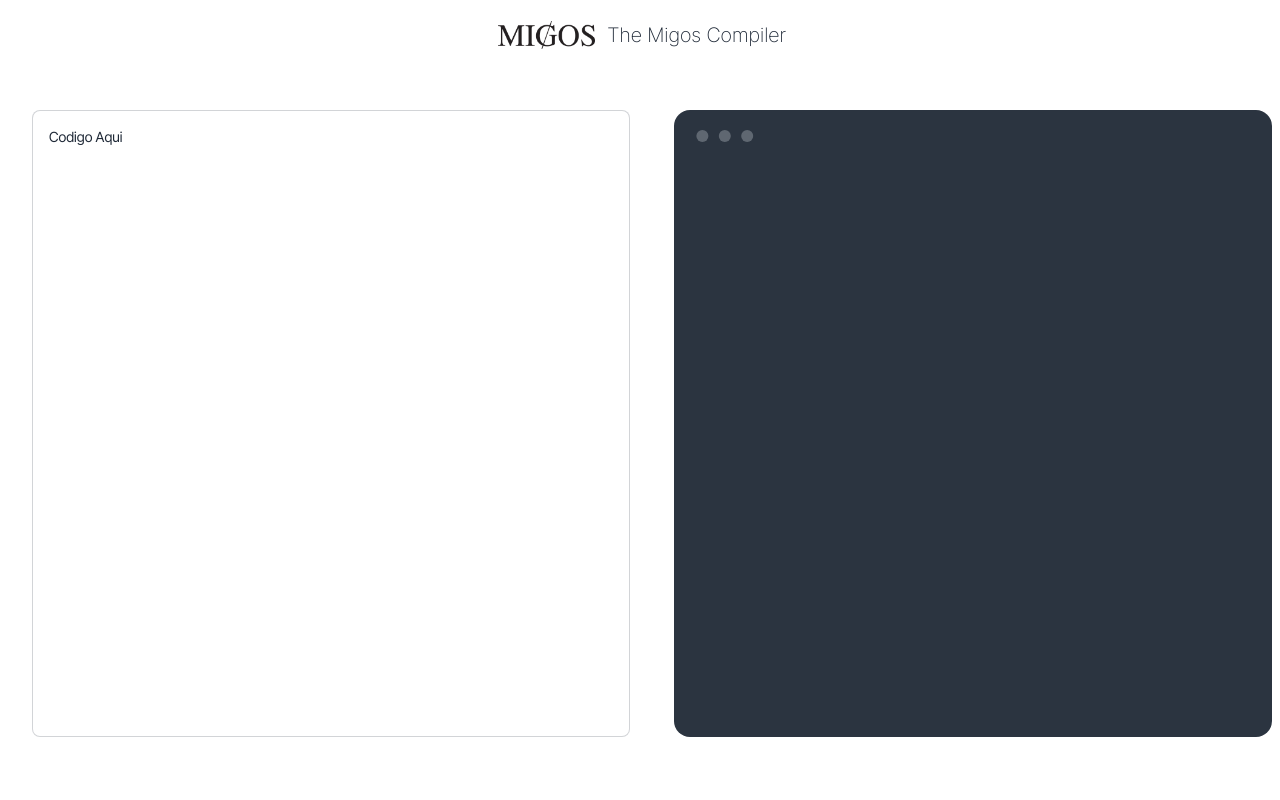
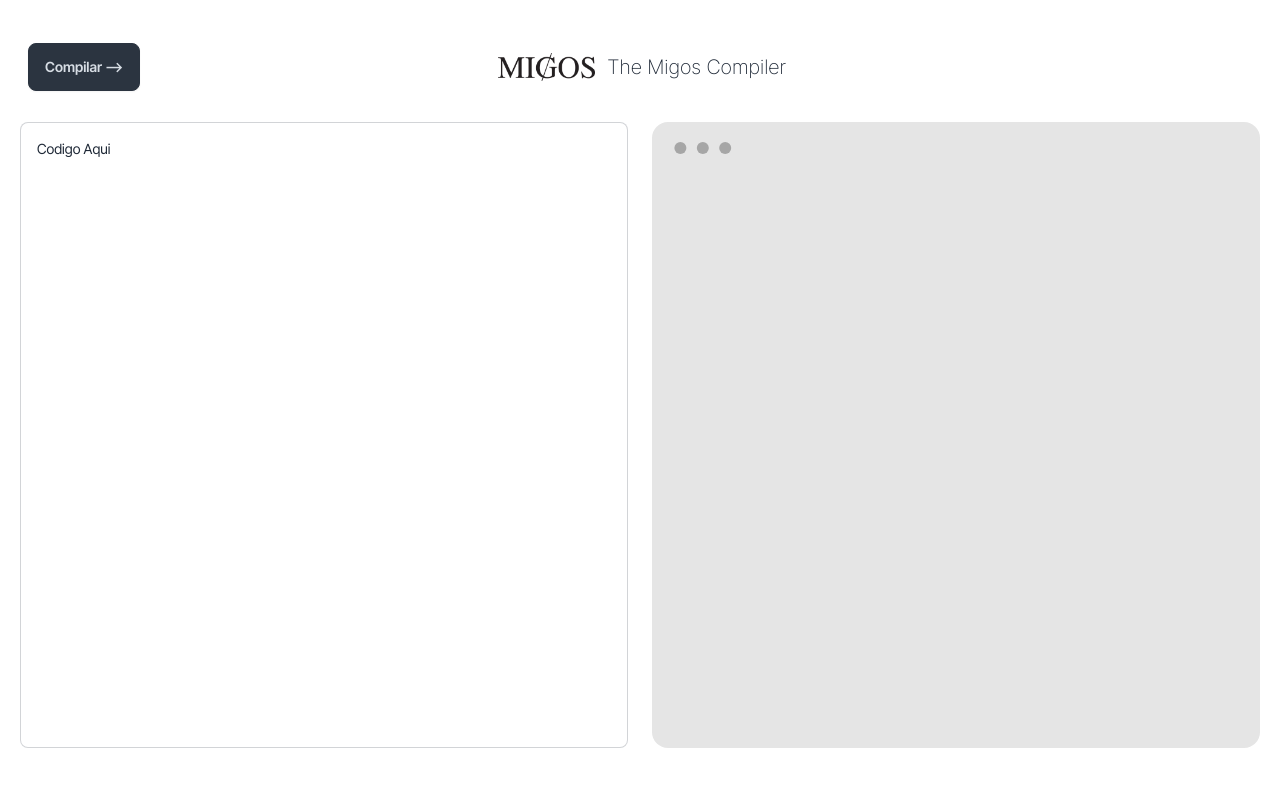
Before and after one commit to AstroLui/AnalizadorLexico, a Django app: page / in a window 1280 px wide. Run offline with Django 5.2, Linux system fonts and the light colour scheme; some web fonts are replaced.

Commit message:
feat: adding the style

```diff
--- a/AnalizadorLexico/templates/_base.html
+++ b/AnalizadorLexico/templates/_base.html
@@ -8,9 +8,16 @@
     <link rel="icon" href="{% static 'image/iconMigos.png' %}" type="image/x-icon">
     <title>The Migos Compiler</title>
 </head>
-<body data-theme="light" class="font-inter h-screen">
+<body data-theme="light" class="font-inter h-screen w-screen flex flex-col items-center justify-center">
     <div class="navbar bg-base-100">
-        <div class="navbar-start"></div>
+        <div class="navbar-start">
+            <button
+                class="btn btn-md btn-neutral ml-5"
+                onclick="Compilar()"
+            >
+                Compilar -->
+            </button>
+        </div>
         <div class="navbar-center">
             <a class="w-auto h-auto p-2 flex gap-2 btn btn-square btn-ghost text-xl font-inter font-extralight">
                 <img src="{% static 'image/logoMigos.png' %}" class="block p-1 rounded-md h-9 " />
@@ -19,7 +26,9 @@
         </div>
         <div class="navbar-end"></div>
     </div>
-    {% block content %}
-    {% endblock content %}
+    <div class="container p-3 h-5/6">
+        {% block content %}
+        {% endblock content %}
+    </div>
   </body>
 </html>
--- a/AnalizadorLexico/templates/home.html
+++ b/AnalizadorLexico/templates/home.html
@@ -3,16 +3,14 @@
 {% load static %}
 
 {% block content %}
-    <div class="m-3 mt-5 p-2 container h-5/6">
-        <div class="container flex flex-row items-center justify-center gap-5 h-full">
-            <div class="container w-2/4 h-full p-3">
-                <textarea class="textarea textarea-bordered textarea-md w-full h-full" id="codeSpace" onkeyup="Compilar()" >Codigo Aqui</textarea>
+        <div class="container flex flex-row items-center justify-center gap-2 h-full">
+            <div class="container w-2/4 h-full p-2">
+                <textarea class="textarea textarea-bordered textarea-md w-full h-full" id="codeSpace" >Codigo Aqui</textarea>
             </div>
-            <div class="container w-2/4 h-full p-3">
-                <div class="mockup-code w-full h-full text-base" id="codeSpaceMirror">
+            <div class="container w-2/4 h-full p-2">
+                <div class="mockup-code bg-neutral-200 text-neutral-900 w-full h-full text-base" id="codeSpaceMirror">
                 </div>
             </div>
         </div>
-    </div>
     <script src="/static/js/Home.js"></script>
 {% endblock content %}
--- a/static/css/output.css
+++ b/static/css/output.css
@@ -901,12 +901,28 @@ html{
     background-color: var(--btn-color, var(--fallback-b2));
     border-color: var(--btn-color, var(--fallback-b2));
   }
+
+  .btn-neutral{
+    --btn-color: var(--fallback-n);
+  }
 }
 
 .btn:focus-visible{
   outline-style: solid;
   outline-width: 2px;
   outline-offset: 2px;
+}
+
+@supports (color: oklch(0% 0 0)){
+  .btn-neutral{
+    --btn-color: var(--n);
+  }
+}
+
+.btn-neutral{
+  --tw-text-opacity: 1;
+  color: var(--fallback-nc,oklch(var(--nc)/var(--tw-text-opacity)));
+  outline-color: var(--fallback-n,oklch(var(--n)/1));
 }
 
 .btn.glass{
@@ -1122,6 +1138,22 @@ html{
   }
 }
 
+.btn-md{
+  height: 3rem;
+  min-height: 3rem;
+  padding-left: 1rem;
+  padding-right: 1rem;
+  font-size: 0.875rem;
+}
+
+.btn-lg{
+  height: 4rem;
+  min-height: 4rem;
+  padding-left: 1.5rem;
+  padding-right: 1.5rem;
+  font-size: 1.125rem;
+}
+
 .btn-square:where(.btn-xs){
   height: 1.5rem;
   width: 1.5rem;
@@ -1164,24 +1319,36 @@ html{
   margin: 0.75rem;
 }
 
+.m-2{
+  margin: 0.5rem;
+}
+
 .mt-5{
   margin-top: 1.25rem;
+}
+
+.mt-3{
+  margin-top: 0.75rem;
+}
+
+.mt-2{
+  margin-top: 0.5rem;
+}
+
+.ml-5{
+  margin-left: 1.25rem;
+}
+
+.ml-10{
+  margin-left: 2.5rem;
 }
 
 .block{
   display: block;
 }
 
-.inline-block{
-  display: inline-block;
-}
-
 .flex{
   display: flex;
-}
-
-.h-5{
-  height: 1.25rem;
 }
 
 .h-5\/6{
@@ -1220,8 +1383,16 @@ html{
   width: 100%;
 }
 
+.w-screen{
+  width: 100vw;
+}
+
 .flex-row{
   flex-direction: row;
+}
+
+.flex-col{
+  flex-direction: column;
 }
 
 .items-center{
@@ -1249,8 +1420,24 @@ html{
   background-color: var(--fallback-b1,oklch(var(--b1)/var(--tw-bg-opacity)));
 }
 
-.stroke-current{
-  stroke: currentColor;
+.bg-primary{
+  --tw-bg-opacity: 1;
+  background-color: var(--fallback-p,oklch(var(--p)/var(--tw-bg-opacity)));
+}
+
+.bg-accent{
+  --tw-bg-opacity: 1;
+  background-color: var(--fallback-a,oklch(var(--a)/var(--tw-bg-opacity)));
+}
+
+.bg-neutral-300{
+  --tw-bg-opacity: 1;
+  background-color: rgb(212 212 212 / var(--tw-bg-opacity));
+}
+
+.bg-neutral-200{
+  --tw-bg-opacity: 1;
+  background-color: rgb(229 229 229 / var(--tw-bg-opacity));
 }
 
 .p-1{
@@ -1279,8 +1466,18 @@ html{
   line-height: 1.75rem;
 }
 
+.text-lg{
+  font-size: 1.125rem;
+  line-height: 1.75rem;
+}
+
 .font-extralight{
   font-weight: 200;
+}
+
+.text-neutral-900{
+  --tw-text-opacity: 1;
+  color: rgb(23 23 23 / var(--tw-text-opacity));
 }
 
 textarea{
--- a/static/js/Home.js
+++ b/static/js/Home.js
@@ -29,9 +29,13 @@ function AddCodeSpace(data){
     codeSpaceMirror.innerHTML = ``
     Object.entries(data).forEach(([key, value]) =>{
         var code = document.createElement('div');
+
         code.innerHTML =
         `
-            <pre data-prefix=${key}><code>${value['1']}</code></pre>
+            <div class="tooltip tooltip-bottom" data-tip="${value['0']}">
+                <pre class="cursor-pointer" data-prefix=${key}>${value['1']}</pre>
+            </div>
+
         `
         codeSpaceMirror.appendChild(code);
     })
```
Also changed, not shown: other parts of static/css/output.css (+123 -4 lines).
